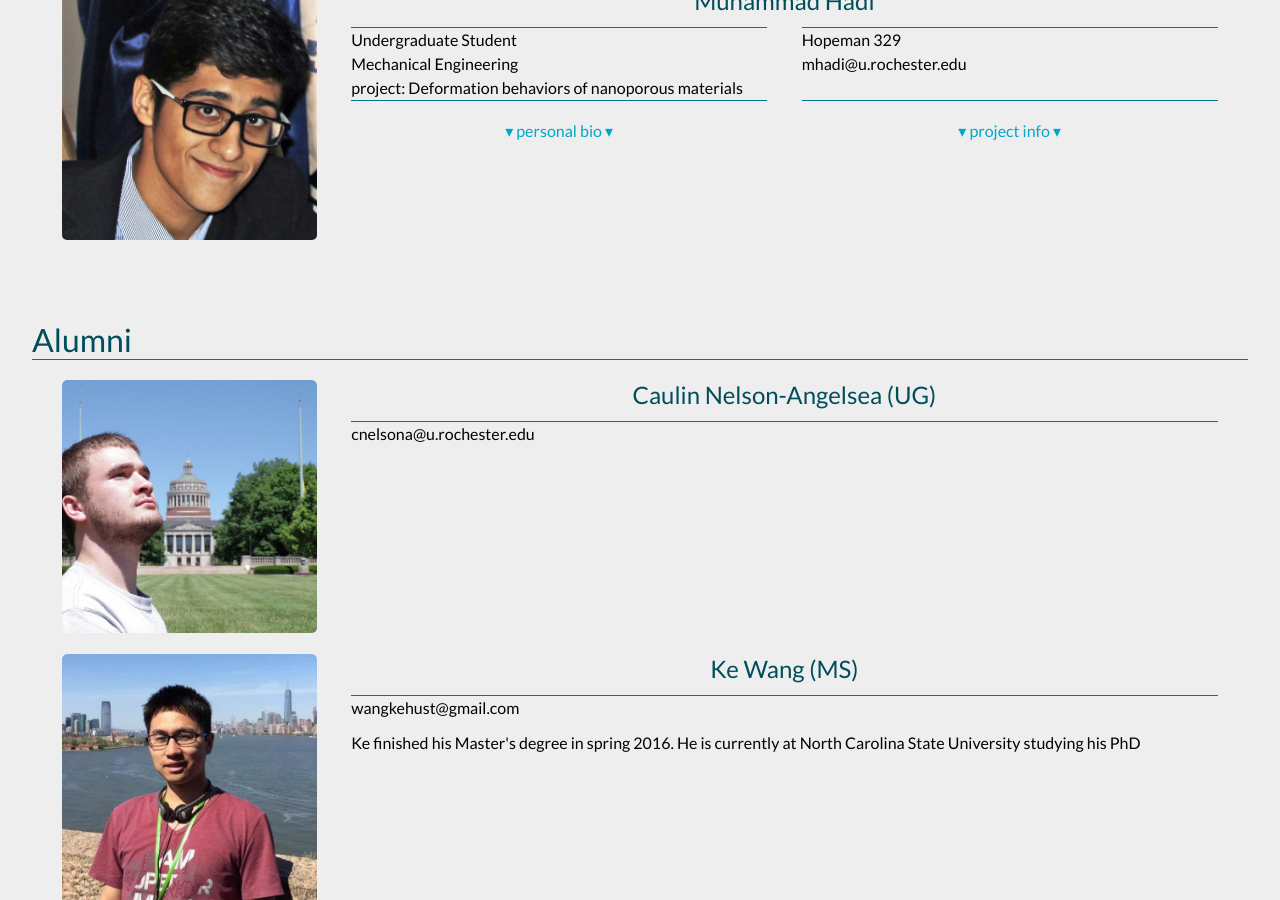
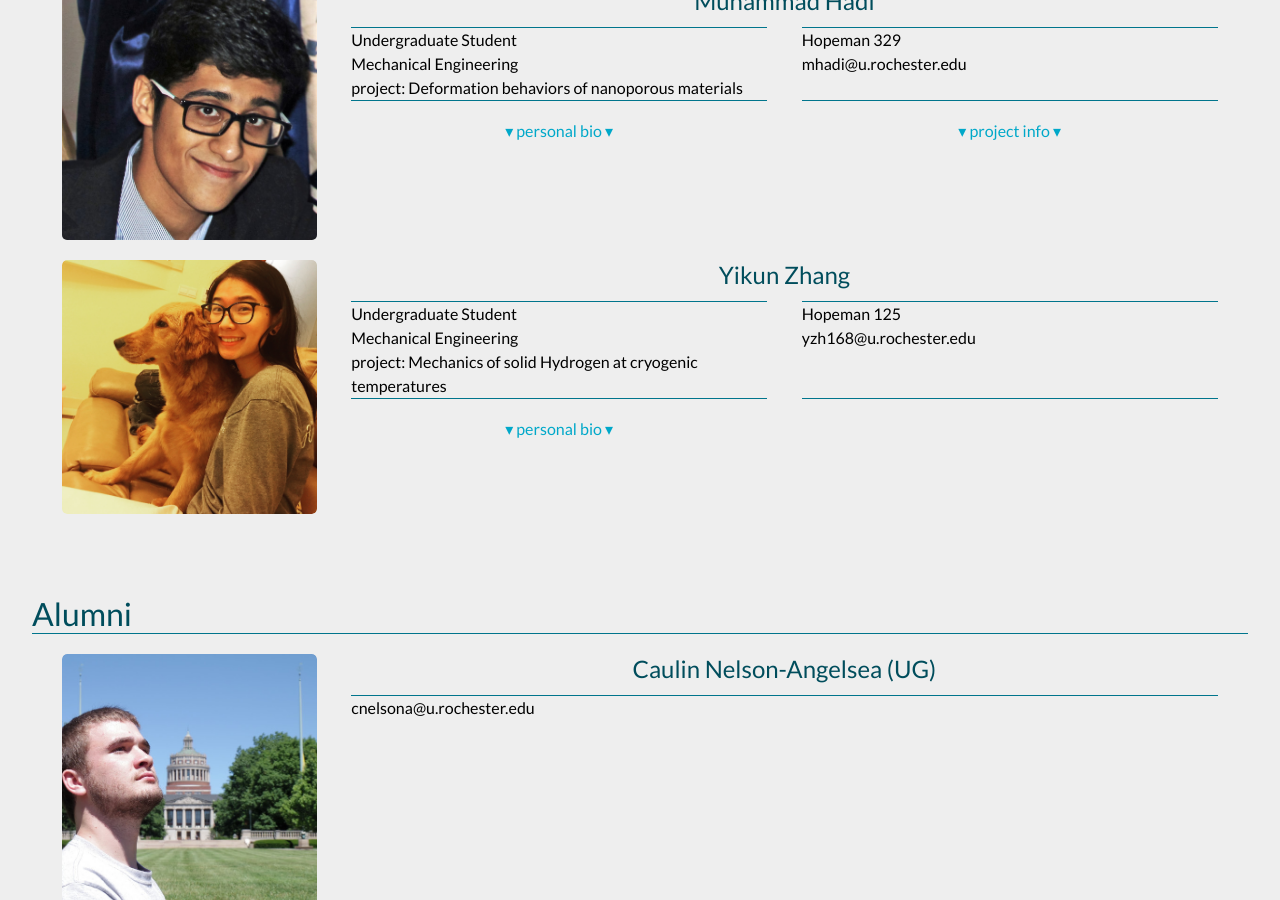
Before and after one commit to niaz60/website, a Jekyll site: the page built from people.md, in a window 1280 px wide and 900 px high, scrolled down 2315 px. Built offline with Jekyll 4.4.1, drawn with Linux system fonts in a browser that asks for light colours.

Commit message:
Your message goes here

```diff
--- a/_data/people/undergrad.yml
+++ b/_data/people/undergrad.yml
@@ -28,3 +28,15 @@
   project_desc: "Phase transformation mechanisms in metallic nanoparticles."
   personal_desc: "I’m currently an undergraduate student majoring in Mechanical engineering here at the University of Rochester. I’m from Pakistan, though I was born and raised in Muscat, Oman. I joined the lab in the summer of 2017, after my sophomore year, because I am very interested in nanomaterials research, and how I can implement it into SWARM robotics, one of my other passions, in the future. I am currently working with Lijie on the modelling and analysis of 3D random nanoporous materials.
 I really enjoy writing, and I can never say no to a good iced latte out on the Eastman quad on a good summer day!"
+
+- name: Yikun Zhang
+  title: Undergraduate Student
+  dept: Mechanical Engineering
+  office: Hopeman 125
+  link_text:
+  link_value:
+  email: yzh168@u.rochester.edu
+  pic: Yikun.JPEG
+  project: Mechanics of solid Hydrogen at cryogenic temperatures
+  #project_desc: "Phase transformation mechanisms in metallic nanoparticles."
+  personal_desc: "Yikun is currently an undergraduate student at the University of Rochester. She is interested in the mechanical properties of materials and loves mechanical fabrication. She wants to work in the field of functional design in the future. She has a golden retriever, and she loves all kinds of dogs."
```
Also changed, not shown: static/img/people/Julian.jpg (added), static/img/people/Yikun.jpeg (added).
